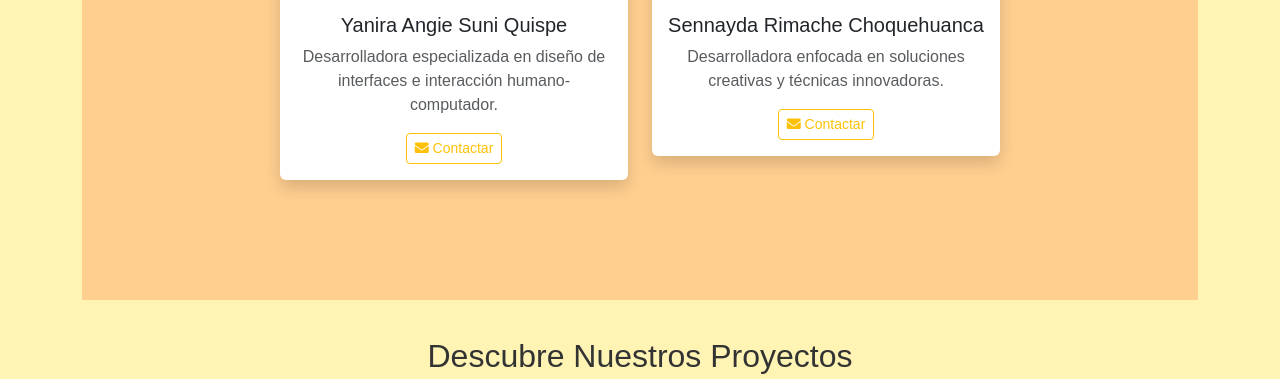
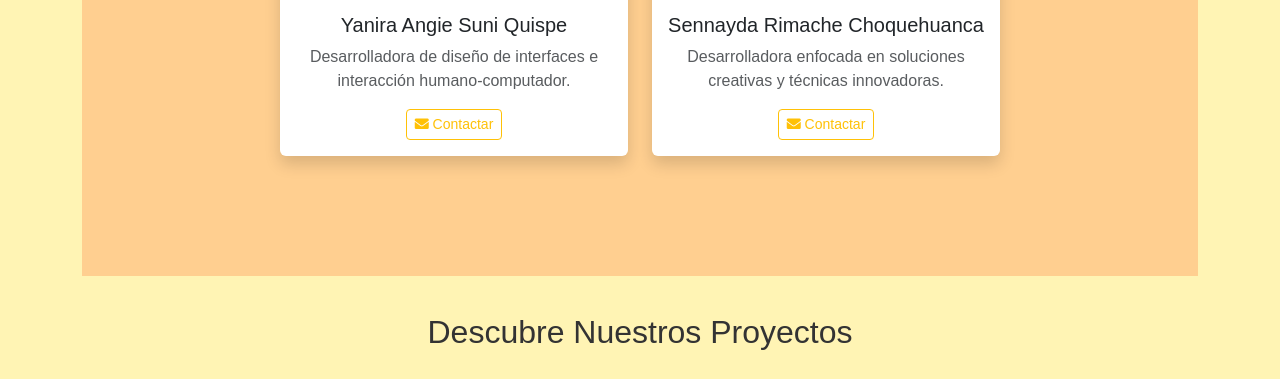
Before and after one commit to Yanira1612/Pagina-Web-IHC, a plain HTML site: page index.html in a window 1280 px wide. Shown: the part 1118-1497 px from the top of the page. Drawn offline with nearby package versions, Linux system fonts and the light colour scheme.

Commit message:
Update index.html

```diff
--- a/index.html
+++ b/index.html
@@ -203,7 +203,7 @@
                                  alt="Yanira Angie Suni Quispe"
                                  style="width: 150px; height: 150px;">
                             <h5 class="card-title">Yanira Angie Suni Quispe</h5>
-                            <p class="card-text text-muted">Desarrolladora especializada en diseño de interfaces e interacción humano-computador.</p>
+                            <p class="card-text text-muted">Desarrolladora de diseño de interfaces e interacción humano-computador.</p>
                             <a href="mailto:ysuniq@unsa.edu.pe" class="btn btn-outline-warning btn-sm">
                                 <i class="fa fa-envelope" aria-hidden="true"></i> Contactar
                             </a>
```
